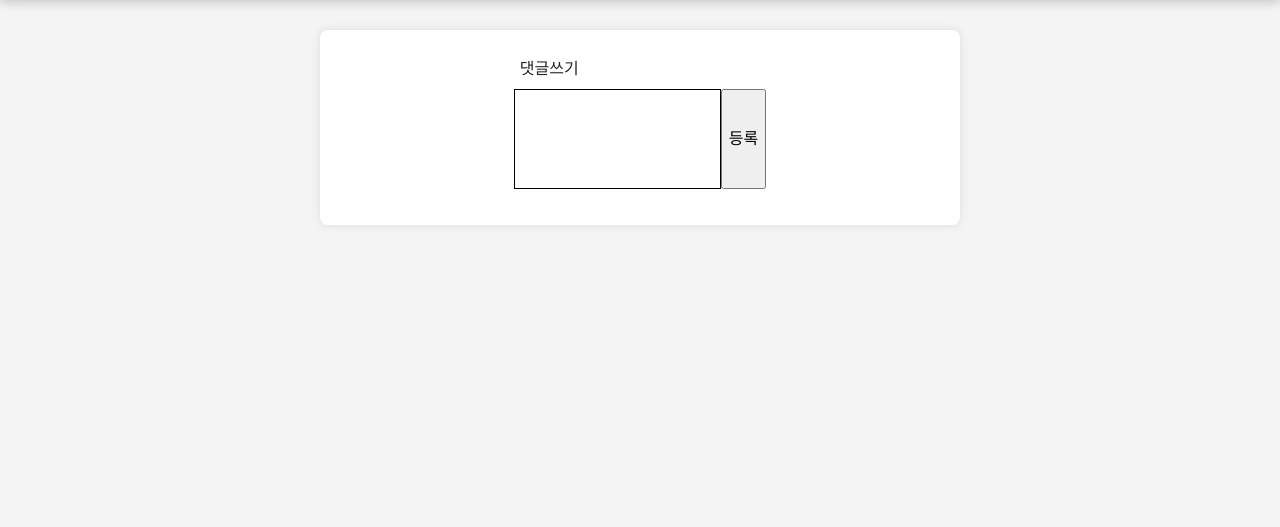
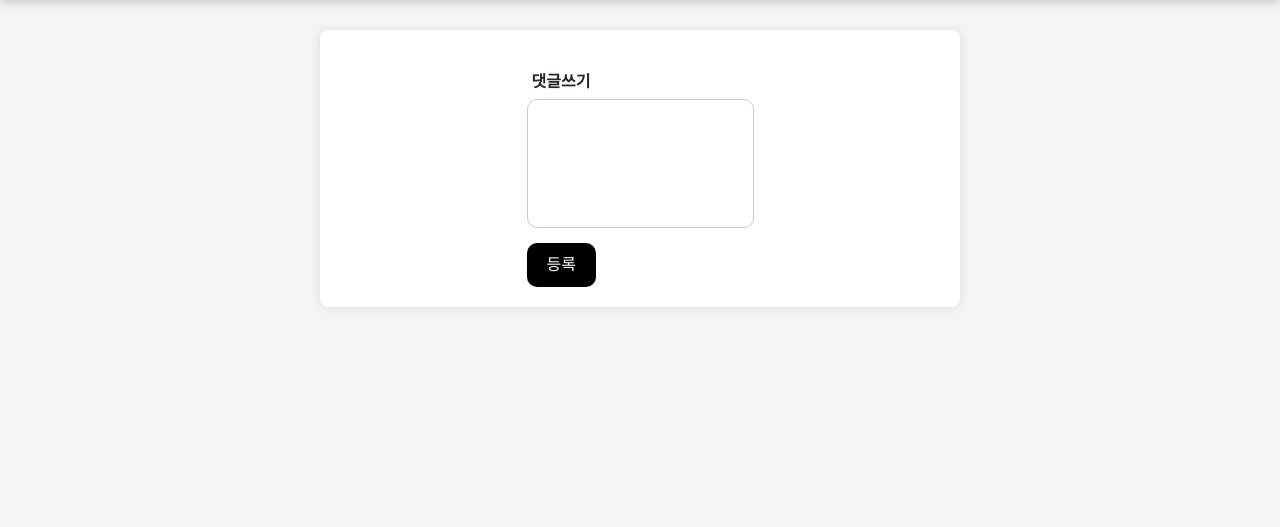
Before and after one commit to WhatYourStack/WhatsYourStack, a Flask app: template templates/board.html in a window 1280 px wide. Shown: the part 55-582 px from the top of the page. Run offline with Flask 3, Linux system fonts and the light colour scheme; the template is opened without the code that fills it: values that come from a table or form of the project are taken from there, others are empty; a user stored in the database is signed in; data comes from the database, SQL or seed files in the repository.

Commit message:
style: board Css 수정 및 완료 메세지 변경

```diff
--- a/templates/board.html
+++ b/templates/board.html
@@ -85,8 +85,11 @@
         .card_img_wrap {
             height: 400px;
             text-align: center;
+            overflow: hidden;
+        }
 
-            overflow: hidden;
+        .card-img-top {
+            border-radius: 10px;
         }
 
         body {
@@ -100,8 +103,7 @@
             width: 100%;
             padding: 8px;
             border-radius: 4px;
-            border: 1px solid #ccc;
-
+            border: 1px solid #fff;
         }
 
         .form-container {
@@ -128,18 +130,15 @@
             object-fit: cover;
             display: flex;
             justify-content: center;
-
         }
 
         .submit-button {
-
             padding: 10px 20px;
             background-color: black;
             color: white;
             border: none;
             border-radius: 4px;
             cursor: pointer;
-
         }
 
         .submit-button:hover {
@@ -147,9 +146,7 @@
         }
 
         button+button {
-
             margin-left: 15px;
-
         }
 
         textarea {
@@ -157,12 +154,6 @@
             height: 6.25em;
             resize: none;
             border-color: black;
-
-
-        }
-
-        .comment {
-            text-align: right;
         }
 
         .x {
@@ -174,6 +165,45 @@
             display: inline-block;
             content: "\00d7";
             font-size: 15pt;
+        }
+
+        .comment_title, .comment_write_title {
+            font-weight: bold;
+            margin: 20px 0 5px 5px;
+        }
+
+        .comment, .comment_write {
+            border: 1px solid #ccc;
+            border-radius: 10px;
+            padding: 10px;
+            margin-bottom: 5px;
+        }
+
+        .comment_content {
+            margin-bottom: 0;
+        }
+
+        .comment_name {
+            margin-bottom: 0;
+            font-weight: bold;
+        }
+
+        .comment_textarea {
+            border: none;
+        }
+
+        .comment_btn {
+            margin-top: 10px !important;
+			background-color: black;
+            color: white;
+			border: none;
+            padding: 10px 20px;
+            border-radius: 10px;
+        }
+
+        .comment_btn:hover {
+            background-color: #ffe003;
+			border: none;
         }
     </style>
 
@@ -211,7 +241,7 @@
         <form action="{{url_for('edit_post')}}" method="POST">
             {%for board in data['list'] %}
             <div class="form-image">
-                <img src="{{board[1].image_url}}" class="card-img-top" alt="..." height="100%" width="100%" />
+                <img src="{{board[1].image_url}}" class="card-img-top" alt="card-img" height="100%" width="100%" />
             </div>
 
             <div class="form-group">
@@ -227,8 +257,6 @@
             <div class="form-group">
                 <input type="hidden" id="board_id" name="board_id" value="{{board[1].board_id}}" />
             </div>
-
-
 
             <div class="form-group">
                 <input type="text" name="email" value="{{board[0].email}}" class="card-data" readonly />
@@ -246,23 +274,21 @@
                 <input type="text" name="content" value="{{board[1].content}}" class="card-data" />
             </div>
 
-            <div class="form-group" id="comment">
-
+            <p class="comment_title">댓글</p>
+            {%for m in data['comment']%}
+            <div class="comment">
+                <p class="comment_name">{{m[0].name}}</p>
+                <p class="comment_content">{{m[1].content}}</p>
             </div>
-
-
-            {%for m in data['comment']%}
-            <div class="comment">{{m[0].name}} : {{m[1].content}}</div>
-
             {%endfor%}
 
             {%endfor%}
             {% if current_user.is_authenticated %}
-            <p style="margin:7px">댓글쓰기</p>
-            <div style="display: flex; padding: 1px; margin: auto">
-
-                <textarea class="commentTextarea"></textarea><input type="button" value="등록" onclick="commentInsert()">
+            <p class="comment_write_title">댓글쓰기</p>
+            <div class="comment_write">
+                <textarea class="comment_textarea"></textarea>
             </div>
+            <input class="comment_btn" type="button" value="등록" onclick="commentInsert()">
             <div class="button-wrap" id="scriptBtn" style="float: right; padding-top: 15px;">
             {% endif %}
             </div>
@@ -361,7 +387,7 @@
     function commentInsert() {
 
         let commentBoard_id = document.querySelector('#board_id').value
-        let text = document.querySelector('.commentTextarea').value
+        let text = document.querySelector('.comment_textarea').value
 
         let form = document.createElement("form");
         form.setAttribute("type","hidden")
```
Also changed, not shown: templates/login.html (+5 -9 lines), templates/register.html (+10 -7 lines).
